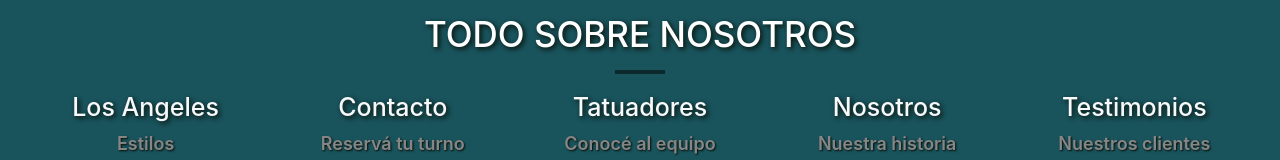
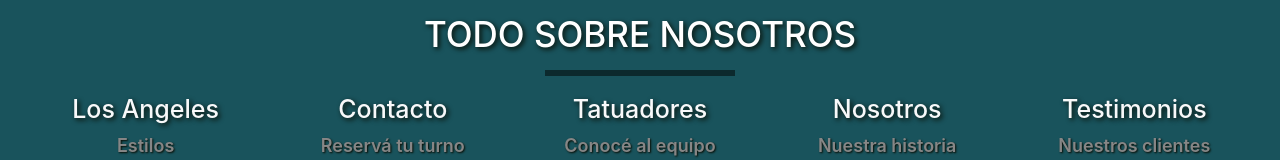
Before and after one commit to ccoelh0/Los-Angeles-Studio_Agustin-Coelho, a plain HTML site: page index.html in a window 1280 px wide. Shown: the part 3323-3483 px from the top of the page. Drawn offline with nearby package versions, Linux system fonts and the light colour scheme.

Commit message:
Desafio complementario: cambio desde el navegador
Cambio en la clase de los subrayados del Mapa de Navegacion.

```diff
--- a/style-img/css/losangelescoelho.css
+++ b/style-img/css/losangelescoelho.css
@@ -61,8 +61,8 @@
 }
 
 .subrayadoMapa{
-    width: 50px;
-    height: 4px;
+    width: 190px;
+    height: 6px;
     background: #00000081;
     margin: auto;
     position: relative;
```
